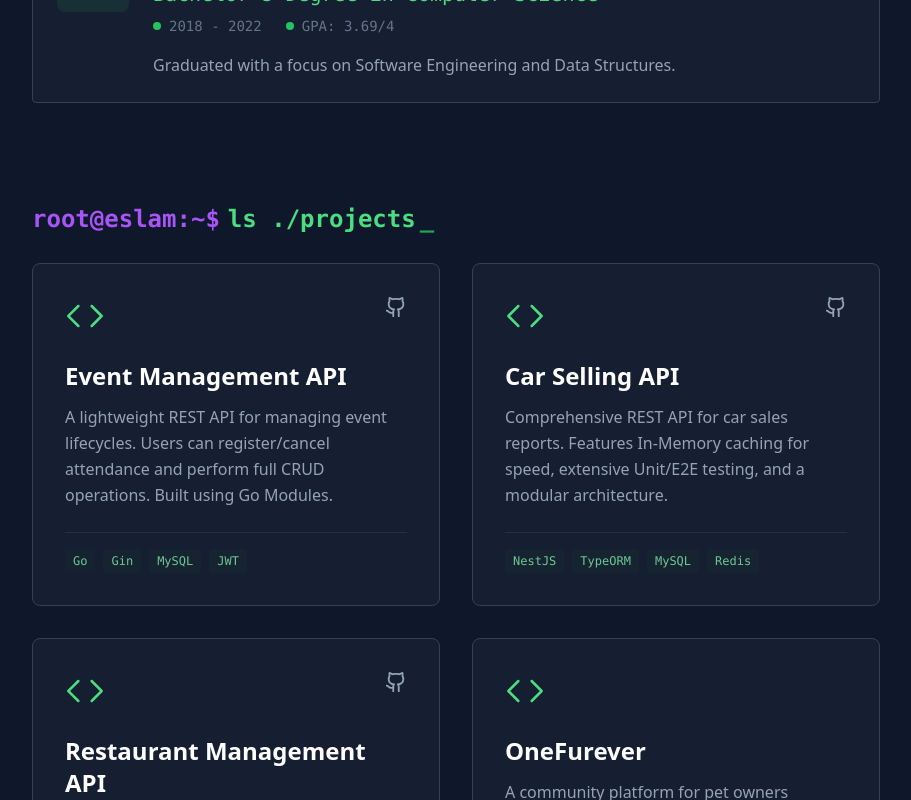
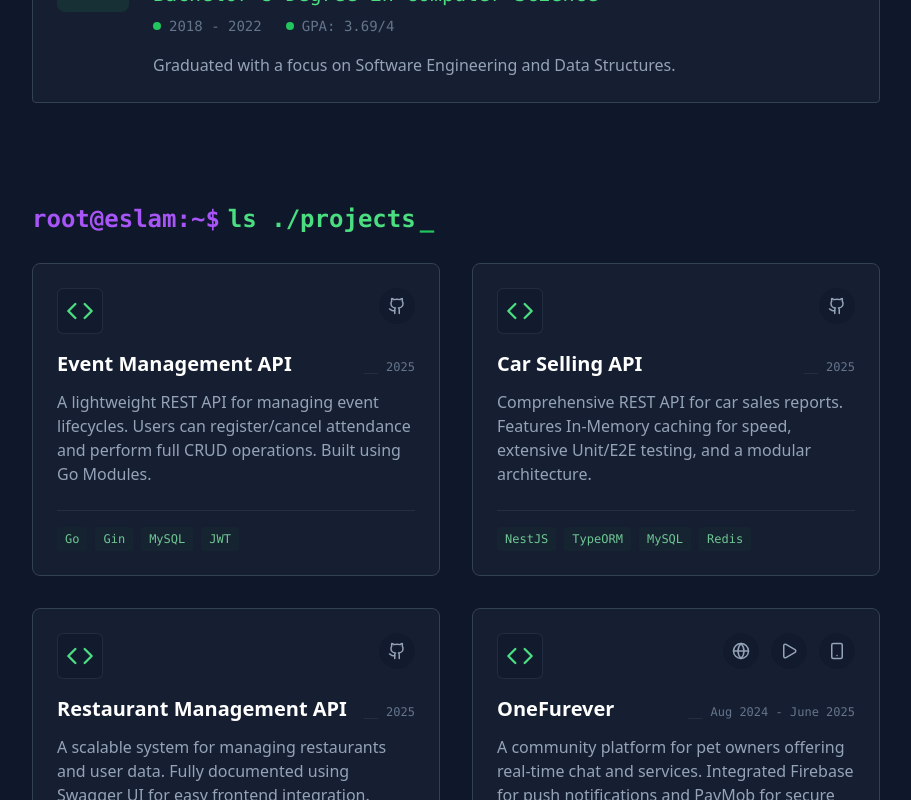
Before and after one commit to Eslam-Amin/Portfolio, a React (Create React App) app: page / in a window 1280 px wide. Shown: the part 2000-2800 px from the top of the page, without its empty margins (184-1095 px from the left). Built offline with nearby package versions, Linux system fonts and the light colour scheme.

Commit message:
Included Multiple links for the projects

```diff
--- a/src/App.js
+++ b/src/App.js
@@ -20,7 +20,10 @@ import {
   ExternalLink,
   GraduationCap,
   Cpu,
-  MapPin
+  MapPin,
+  Globe,
+  Smartphone,
+  Play
 } from "lucide-react";
 
 const SectionTitle = ({ children }) => {
@@ -287,49 +290,92 @@ function App() {
             {projects.map((project, idx) => (
               <div
                 key={idx}
-                className="group bg-slate-800/50 p-8 rounded-lg hover:-translate-y-2 transition duration-300 border border-slate-700 hover:border-green-500/30 flex flex-col"
+                className="group bg-slate-800/50 p-6 rounded-lg border border-slate-700 hover:border-green-500/30 flex flex-col transition duration-300"
               >
-                {/* 1. Header: Icon & Links */}
-                <div className="flex justify-between items-start mb-6">
+                {/* ROW 1: Icon & Links */}
+                <div className="flex justify-between items-start mb-4">
+                  {/* Icon */}
                   <div className="text-green-400 group-hover:text-green-300 transition">
-                    <Code size={40} strokeWidth={1.5} />
+                    <div className="p-2 rounded-md bg-slate-900/50 border border-slate-700/50">
+                      <Code size={28} />
+                    </div>
                   </div>
 
-                  <div className="flex gap-4 text-slate-400">
+                  {/* Links Row - Now handles GitHub, Demo, and App Stores */}
+                  <div className="flex gap-3 text-slate-400">
+                    {/* 1. GitHub Repo */}
                     {project.github && (
                       <a
                         href={project.github}
                         target="_blank"
                         rel="noopener noreferrer"
-                        className="hover:text-green-400 transition"
+                        className="hover:text-green-400 transition bg-slate-900/50 p-2 rounded-full hover:bg-slate-900 border border-transparent hover:border-green-500/30"
+                        title="View Code"
                       >
-                        <Github size={22} />
+                        <Github size={18} />
                       </a>
                     )}
-                    {project.link && (
+
+                    {/* 2. Live Website / Demo */}
+                    {(project.demo || project.link) && (
                       <a
-                        href={project.link}
+                        href={project.demo || project.link}
                         target="_blank"
                         rel="noopener noreferrer"
-                        className="hover:text-green-400 transition"
+                        className="hover:text-blue-400 transition bg-slate-900/50 p-2 rounded-full hover:bg-slate-900 border border-transparent hover:border-blue-500/30"
+                        title="Live Demo"
                       >
-                        <ExternalLink size={22} />
+                        <Globe size={18} />
+                      </a>
+                    )}
+
+                    {/* 3. Google Play */}
+                    {project.googlePlay && (
+                      <a
+                        href={project.googlePlay}
+                        target="_blank"
+                        rel="noopener noreferrer"
+                        className="hover:text-green-400 transition bg-slate-900/50 p-2 rounded-full hover:bg-slate-900 border border-transparent hover:border-green-500/30"
+                        title="Google Play"
+                      >
+                        <Play size={18} />
+                      </a>
+                    )}
+
+                    {/* 4. App Store */}
+                    {project.appStore && (
+                      <a
+                        href={project.appStore}
+                        target="_blank"
+                        rel="noopener noreferrer"
+                        className="hover:text-purple-400 transition bg-slate-900/50 p-2 rounded-full hover:bg-slate-900 border border-transparent hover:border-purple-500/30"
+                        title="App Store"
+                      >
+                        <Smartphone size={18} />
                       </a>
                     )}
                   </div>
                 </div>
 
-                {/* 2. Title */}
-                <h3 className="text-2xl font-bold text-white mb-3 group-hover:text-green-400 transition">
-                  {project.title}
-                </h3>
+                {/* ROW 2: Title & Date */}
+                <div className="flex flex-col md:flex-row md:justify-between md:items-baseline gap-2 mb-3">
+                  <h3 className="text-xl font-bold text-white group-hover:text-green-400 transition">
+                    {project.title}
+                  </h3>
+                  <span className="text-xs font-mono text-slate-500 whitespace-nowrap">
+                    <span className="mr-2 text-slate-700 hidden md:inline">
+                      __
+                    </span>
+                    {project.date}
+                  </span>
+                </div>
 
-                {/* 3. Description */}
-                <p className="text-slate-400 leading-relaxed mb-6">
+                {/* Description */}
+                <p className="text-slate-400 leading-relaxed mb-6 text-sm md:text-base">
                   {project.desc}
                 </p>
 
-                {/* 4. Tech Stack */}
+                {/* Tech Stack */}
                 <div className="flex flex-wrap gap-2 mt-auto pt-4 border-t border-slate-700/50">
                   {project.tech.map((t) => (
                     <span
```
